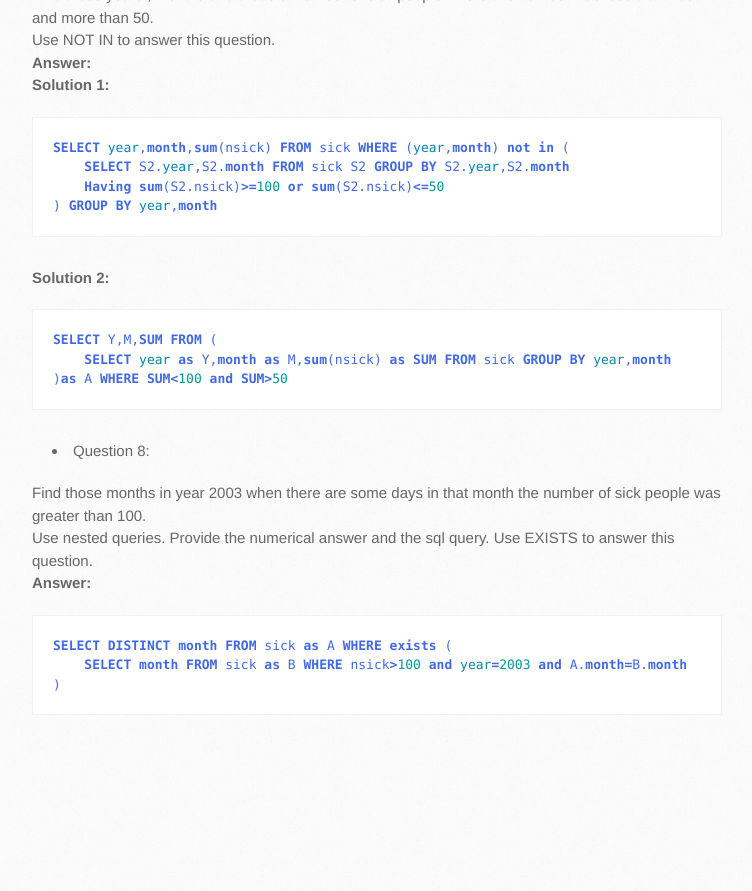
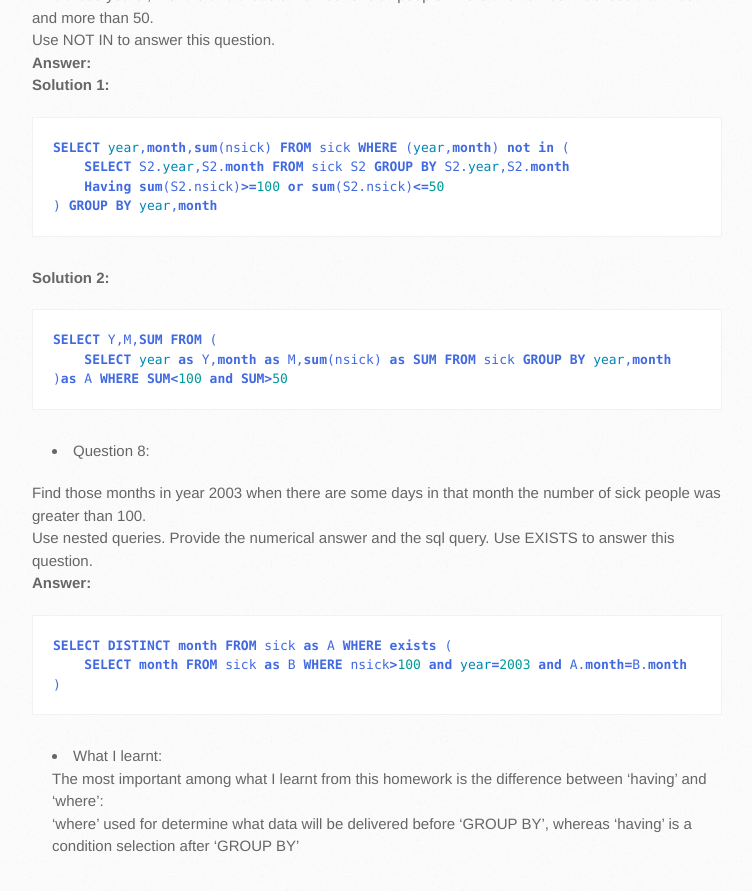
Before and after one commit to yjfox/yjfox.github.io, a Jekyll site: the page built from _posts/2013-10-06-mysql.md, in a window 1280 px wide and 900 px high, scrolled down 2736 px. Shown: the top 891 px of the window, without its empty margins (138-890 px from the left). Built offline with Jekyll 4.4.1, drawn with Linux system fonts in a browser that asks for light colours; Markdown is read by kramdown in place of the engine named in the settings; before the commit the page ends 3504 px from its top, so only the background shows below that.

Commit message:
2013-10-06-post-edit

```diff
--- a/_posts/2013-10-06-mysql.md
+++ b/_posts/2013-10-06-mysql.md
@@ -148,3 +148,7 @@ SELECT DISTINCT month FROM sick as A WHERE exists (
 )
 
 {% endhighlight %}
+
++ What I learnt:
+The most important among what I learnt from this homework is the difference between 'having' and 'where':
+'where' used for determine what data will be delivered before 'GROUP BY', whereas 'having' is a condition selection after 'GROUP BY'
```
